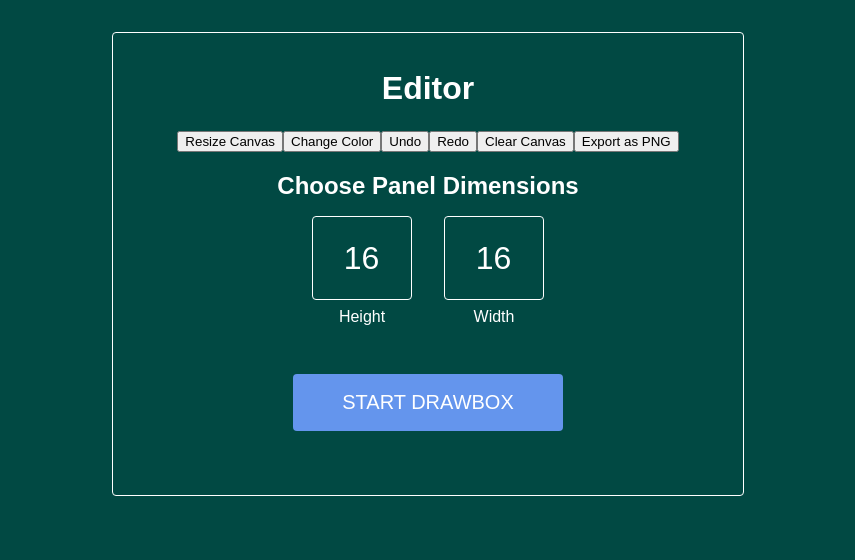
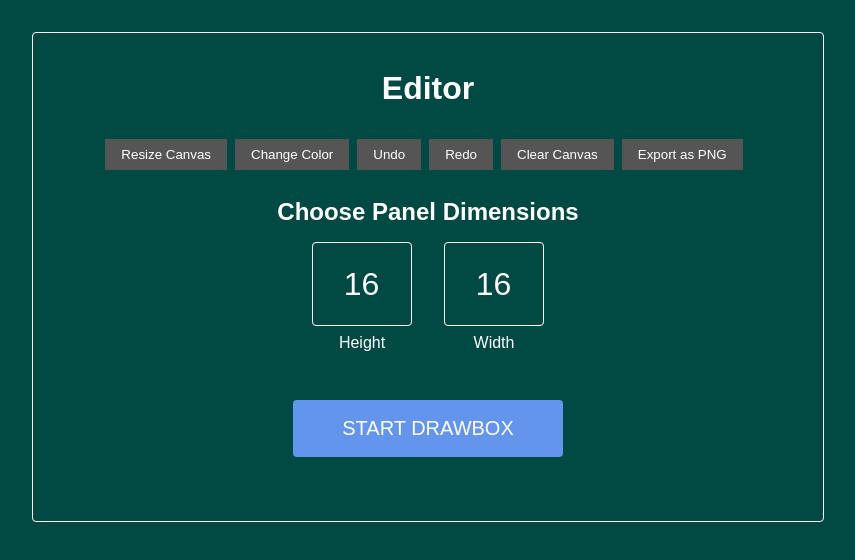
Before and after one commit to TheCyberFlash/stjag-j-toolbox, a React (Create React App) app in the folder desktop-pixel/: page / in a window 1280 px wide. Shown: the top 560 px of the page, without its empty margins (212-1067 px from the left). Built offline with nearby package versions, Linux system fonts and the light colour scheme.

Commit message:
Update index.css

```diff
--- a/desktop-pixel/src/index.css
+++ b/desktop-pixel/src/index.css
@@ -108,3 +108,25 @@ body {
   display: flex;
   width: fit-content;
 }
+
+.toolbar {
+  display: flex;
+  justify-content: space-between;
+  align-items: center;
+  padding: 0.5rem;
+  background-color: rgb(1, 73, 67);
+  color: white;
+}
+
+.toolbar-button {
+  background-color: #555;
+  color: white;
+  border: none;
+  padding: 0.5rem 1rem;
+  margin-right: 0.5rem;
+  cursor: pointer;
+}
+
+.toolbar-button:hover {
+  background-color: #333;
+}
```
